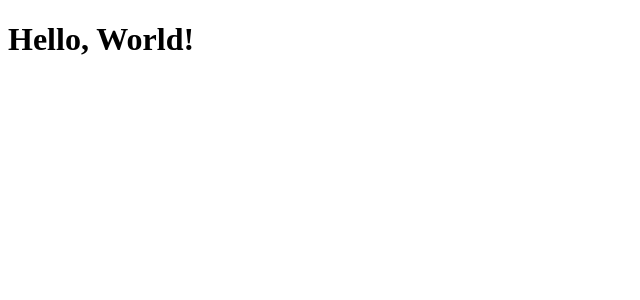
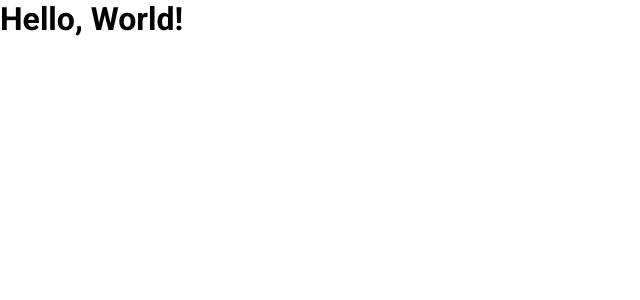
Before and after one commit to victorbadaro/ignite-reactjs-auth-jwt-app, a Next.js app: page / in a window 1280 px wide. Shown: the top 300 px of the page, without its empty margins (0-640 px from the left). Built offline with nearby package versions, Linux system fonts and the light colour scheme.

Commit message:
feat: add global styles and roboto font

```diff
--- a/src/pages/_app.tsx
+++ b/src/pages/_app.tsx
@@ -1,4 +1,6 @@
 import type { AppProps } from 'next/app';
+
+import '@/styles/globals.css';
 
 export default function MyApp({ Component, pageProps }: AppProps) {
 	return <Component {...pageProps} />;
--- /dev/null
+++ b/src/pages/_document.tsx
@@ -0,0 +1,21 @@
+import { Head, Html, Main, NextScript } from 'next/document';
+
+export default function Document() {
+	return (
+		<Html>
+			<Head>
+				<link rel="preconnect" href="https://fonts.googleapis.com" />
+				<link rel="preconnect" href="https://fonts.gstatic.com" crossOrigin="anonymous" />
+				<link
+					href="https://fonts.googleapis.com/css2?family=Roboto:ital,wght@0,100;0,300;0,400;0,500;0,700;0,900;1,100;1,300;1,400;1,500;1,700;1,900&display=swap"
+					rel="stylesheet"
+				/>
+			</Head>
+
+			<body>
+				<Main />
+				<NextScript />
+			</body>
+		</Html>
+	);
+}
--- /dev/null
+++ b/src/styles/globals.css
@@ -0,0 +1,19 @@
+* {
+	margin: 0;
+	padding: 0;
+	border: 0;
+	box-sizing: border-box;
+}
+
+body {
+	font-family: "Roboto", sans-serif;
+}
+
+a {
+	text-decoration: none;
+	color: inherit;
+}
+
+button {
+	cursor: pointer;
+}
--- a/tsconfig.json
+++ b/tsconfig.json
@@ -13,7 +13,11 @@
 		"moduleResolution": "node",
 		"resolveJsonModule": true,
 		"isolatedModules": true,
-		"jsx": "preserve"
+		"jsx": "preserve",
+		"baseUrl": ".",
+		"paths": {
+			"@/*": ["./src/*"]
+		}
 	},
 	"include": ["next-env.d.ts", "**/*.ts", "**/*.tsx"],
 	"exclude": ["node_modules"]
```
